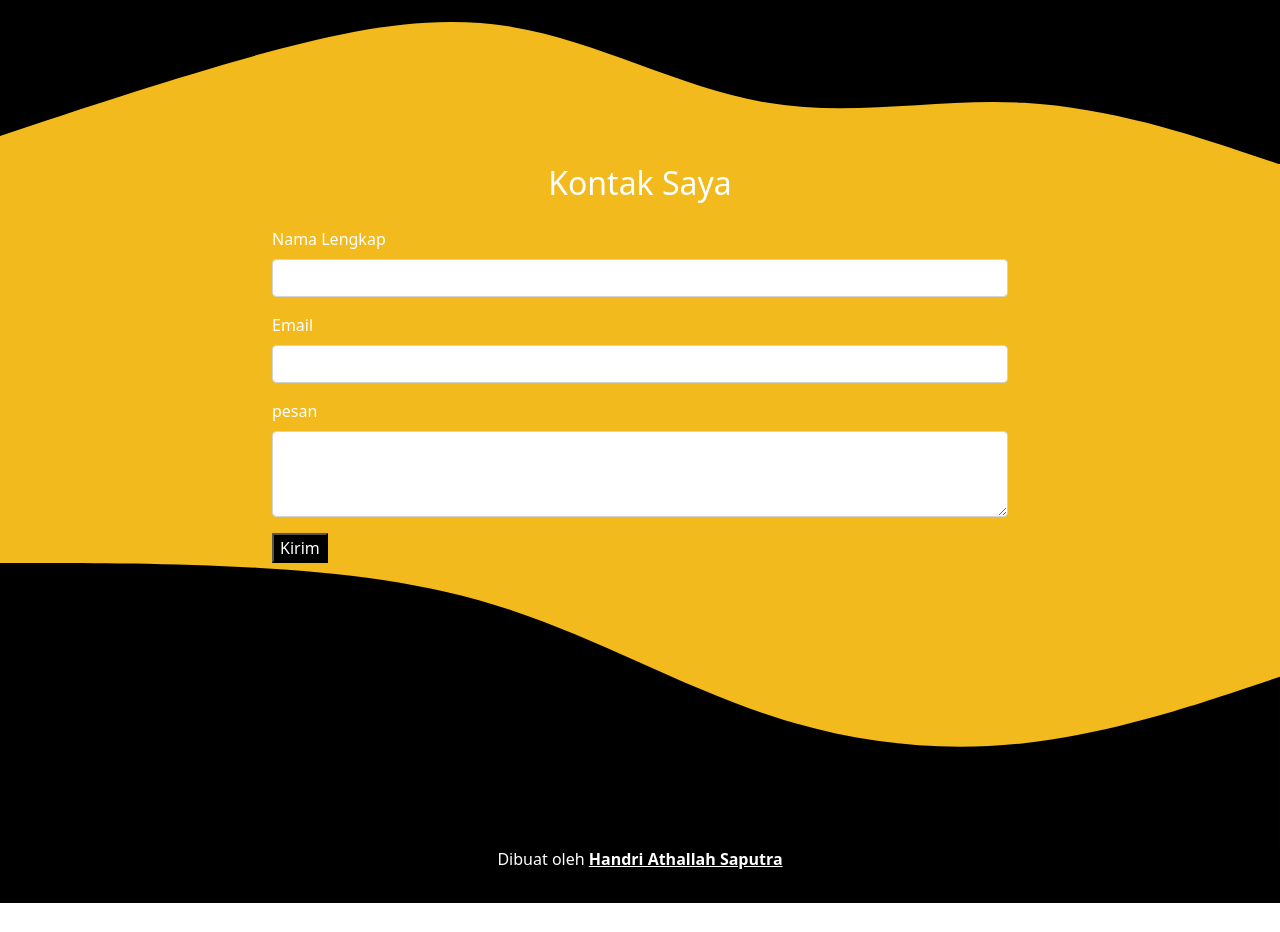
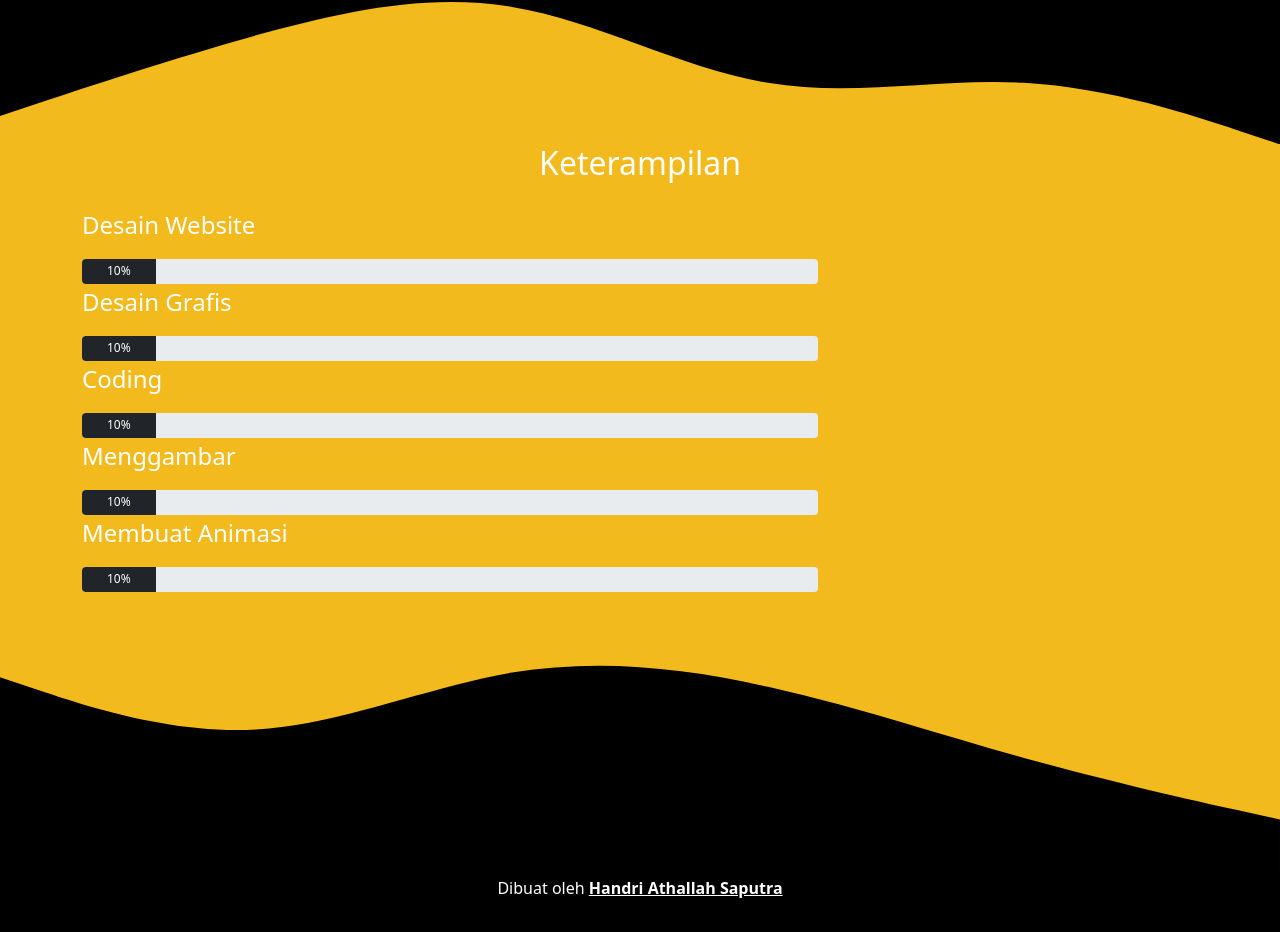
Before and after one commit to HandriAthallah/HandriAthallah.github.io, a plain HTML site: page index.html in a window 1280 px wide. Shown: the part 1817-2749 px from the top of the page. Before the commit the page ends 2720 px from the top, so only its background shows below. Drawn offline with nearby package versions, Linux system fonts and the light colour scheme.

Commit message:
mengubah cv

```diff
--- a/index.html
+++ b/index.html
@@ -34,7 +34,7 @@
               <a class="nav-link" href="#pendidikan">Pendidikan</a>
             </li>
             <li class="nav-item">
-              <a class="nav-link" href="#kontak">Kontak</a>
+              <a class="nav-link" href="#keterampilan">Keterampilan</a>
             </li>
           </ul>
         </div>
@@ -44,9 +44,9 @@
 
     <!-- Jumbotron -->
     <section class="jumbotron text-center text-white">
-      <img src="img/Handri.jpg" alt="Handri Athallah Saputra" width="200" class="rounded-circle img-thumbnail" />
+      <img src="img/Handri as.jpg" alt="Handri Athallah Saputra" width="200" class="rounded-circle img-thumbnail" />
       <h1 class="display-4">Handri Athallah Saputra</h1>
-      <p class="lead">Pelajar | Programmer</p>
+      <p class="lead">Programmer</p>
       <svg xmlns="http://www.w3.org/2000/svg" viewBox="0 0 1440 320"><path fill="#f3ba1d" fill-opacity="1" d="M0,32L48,74.7C96,117,192,203,288,218.7C384,235,480,181,576,144C672,107,768,85,864,117.3C960,149,1056,235,1152,245.3C1248,256,1344,192,1392,160L1440,128L1440,320L1392,320C1344,320,1248,320,1152,320C1056,320,960,320,864,320C768,320,672,320,576,320C480,320,384,320,288,320C192,320,96,320,48,320L0,320Z"></path></svg>
     </section>
     <!-- Akhir Jumbotron -->
@@ -62,7 +62,7 @@
         <div class="row justify-content-center fs-4 text-center text-white">
           <div class="col-md-7">
             <p>
-              Saya seorang siswa yang memiliki motivasi dan semangat yang tinggi dalam bekerja. Saya suka berinteraksi dengan siapapun dan saya memiliki kemauan untuk beajar memperbaiki diri. Saya seorang yang bertanggung jawab terhadap
+              Saya seorang yang memiliki motivasi dan semangat yang tinggi dalam bekerja. Saya suka berinteraksi dengan siapapun dan saya memiliki kemauan untuk beajar memperbaiki diri. Saya seorang yang bertanggung jawab terhadap
               tugas dari pekerjaan.
             </p>
           </div>
@@ -83,15 +83,23 @@
             <div class="row justify-content-around">
                 <div class="col-md-3 mb-3">
                     <div class="card">
-  <img src="img/Pendidikan/Image 2.jpg" class="card-img-top" alt="Image 2">
+  <img src="img/Pendidikan/sekolah3.jpg" class="card-img-top" alt="Image 2">
   <div class="card-body">
-    <p class="card-text">Lulusan TK Islam plus Miftahul Jannah tahun 2009-2010</p>
+    <p class="card-text">Jurusan Rekayasa Perangkat Lunak di SMKN 7 Baleendah</p>
   </div>
 </div>
                 </div>
                 <div class="col-md-3 mb-3">
                     <div class="card">
-  <img src="img/Pendidikan/Image 4.jpg" class="card-img-top" alt="Image 4">
+  <img src="img/Pendidikan/sekolah1.jpg" class="card-img-top" alt="Image 4">
+  <div class="card-body">
+    <p class="card-text">Lulusan SMPN 1 Baleendah tahun 2016-2019</p>
+  </div>
+</div>
+                </div>
+                <div class="col-md-3 mb-3">
+                    <div class="card">
+  <img src="img/Pendidikan/sekolah4.jpg" class="card-img-top" alt="Image 3">
   <div class="card-body">
     <p class="card-text">Lulusan SDN Manggahang 1 tahun 2010-2016</p>
   </div>
@@ -99,17 +107,9 @@
                 </div>
                 <div class="col-md-3 mb-3">
                     <div class="card">
-  <img src="img/Pendidikan/Image 3.jpg" class="card-img-top" alt="Image 3">
+  <img src="img/Pendidikan/sekolah2.jpg" class="card-img-top" alt="Image 1">
   <div class="card-body">
-    <p class="card-text">Lulusan SMPN 1 Baleendah tahun 2016-2019</p>
-  </div>
-</div>
-                </div>
-                <div class="col-md-3 mb-3">
-                    <div class="card">
-  <img src="img/Pendidikan/Image 1.jpg" class="card-img-top" alt="Image 1">
-  <div class="card-body">
-    <p class="card-text">Jurusan Rekayasa Perangkat Lunak di SMKN 7 Baleendah</p>
+    <p class="card-text">Lulusan TK Islam plus Miftahul Jannah tahun 2009-2010</p>
   </div>
 </div>
                 </div>
@@ -119,35 +119,66 @@
       </section>
     <!-- Akhir Pendidikan -->
 
-    <!-- Kontak -->
-    <section id="kontak">
+    <!-- Keterampilan -->
+    <section id="keterampilan">
       <div class="container">
         <div class="row text-center mb-3 text-white">
           <div class="col">
-            <h2>Kontak Saya</h2>
+            <h2>Keterampilan</h2>
           </div>
         </div>
-        <div class="row justify-content-around text-white">
+        <div class="row fs-4 text-white">
           <div class="col-md-8">
-            <form>
-  <div class="mb-3">
-    <label for="name" class="form-label">Nama Lengkap</label>
-    <input type="text" class="form-control" id="name" aria-describedby="name">
-  </div>
-  <div class="mb-3">
-    <label for="email" class="form-label">Email</label>
-    <input type="email" class="form-control" id="email" aria-describedby="email">
-  </div>
-  <div class="mb-3">
-  <label for="pesan" class="form-label">pesan</label>
-  <textarea class="form-control" id="pesan" rows="3"></textarea>
+            <p>
+              Desain Website
+            </p>
+            <div class="progress" style="height: 25px;">
+  <div class="progress-bar bg-dark" role="progressbar" style="width: 10%;" aria-valuenow="10" aria-valuemin="0" aria-valuemax="100">10%</div>
 </div>
-  <button type="submit" class="text-white" style="background-color: black;">Kirim</button>
-</form>
+          </div>
+        </div>
+        <div class="row fs-4 text-white">
+          <div class="col-md-8">
+            <p>
+              Desain Grafis
+            </p>
+            <div class="progress" style="height: 25px;">
+  <div class="progress-bar bg-dark" role="progressbar" style="width: 10%;" aria-valuenow="10" aria-valuemin="0" aria-valuemax="100">10%</div>
+</div>
+          </div>
+        </div>
+        <div class="row fs-4 text-white">
+          <div class="col-md-8">
+            <p>
+              Coding
+            </p>
+            <div class="progress" style="height: 25px;">
+  <div class="progress-bar bg-dark" role="progressbar" style="width: 10%;" aria-valuenow="10" aria-valuemin="0" aria-valuemax="100">10%</div>
+</div>
+          </div>
+        </div>
+        <div class="row fs-4 text-white">
+          <div class="col-md-8">
+            <p>
+                Menggambar
+            </p>
+            <div class="progress" style="height: 25px;">
+  <div class="progress-bar bg-dark" role="progressbar" style="width: 10%;" aria-valuenow="10" aria-valuemin="0" aria-valuemax="100">10%</div>
+</div>
+          </div>
+        </div>
+        <div class="row fs-4 text-white">
+          <div class="col-md-8">
+            <p>
+              Membuat Animasi
+            </p>
+            <div class="progress" style="height: 25px;">
+  <div class="progress-bar bg-dark" role="progressbar" style="width: 10%;" aria-valuenow="10" aria-valuemin="0" aria-valuemax="100">10%</div>
+</div>
           </div>
         </div>
       </div>
-      <svg xmlns="http://www.w3.org/2000/svg" viewBox="0 0 1440 320"><path fill="#f000000" fill-opacity="1" d="M0,0L48,0C96,0,192,0,288,5.3C384,11,480,21,576,53.3C672,85,768,139,864,170.7C960,203,1056,213,1152,202.7C1248,192,1344,160,1392,144L1440,128L1440,320L1392,320C1344,320,1248,320,1152,320C1056,320,960,320,864,320C768,320,672,320,576,320C480,320,384,320,288,320C192,320,96,320,48,320L0,320Z"></path></svg>
+      <svg xmlns="http://www.w3.org/2000/svg" viewBox="0 0 1440 320"><path fill="#000000" fill-opacity="1" d="M0,96L48,112C96,128,192,160,288,154.7C384,149,480,107,576,90.7C672,75,768,85,864,106.7C960,128,1056,160,1152,186.7C1248,213,1344,235,1392,245.3L1440,256L1440,320L1392,320C1344,320,1248,320,1152,320C1056,320,960,320,864,320C768,320,672,320,576,320C480,320,384,320,288,320C192,320,96,320,48,320L0,320Z"></path></svg>
     </section>
     <!-- Akhir Kontak -->
 
--- a/style.css
+++ b/style.css
@@ -8,6 +8,6 @@
 #pendidikan {
   background-color: black;
 }
-#kontak {
+#keterampilan {
   background-color: #f3ba1d;
 }
```
Also changed, not shown: img/Handri as.jpg (added), img/Handri.jpg (deleted), img/Pendidikan/Image 1.jpg (deleted), img/Pendidikan/Image 2.jpg (deleted), img/Pendidikan/Image 3.jpg (deleted), img/Pendidikan/Image 4.jpg (deleted), img/Pendidikan/sekolah1.jpg (added), img/Pendidikan/sekolah2.jpg (added), img/Pendidikan/sekolah3.jpg (added), img/Pendidikan/sekolah4.jpg (added).
